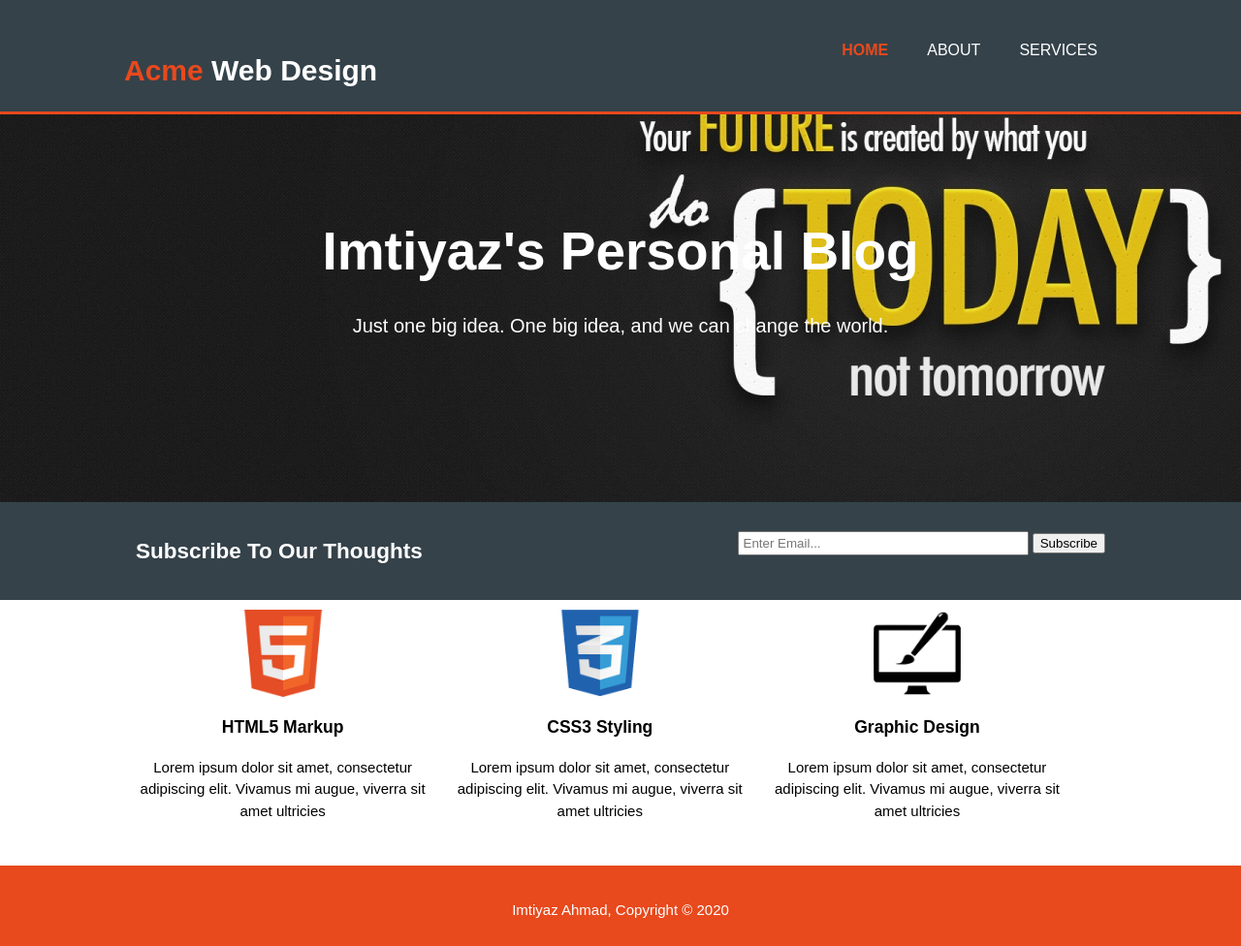
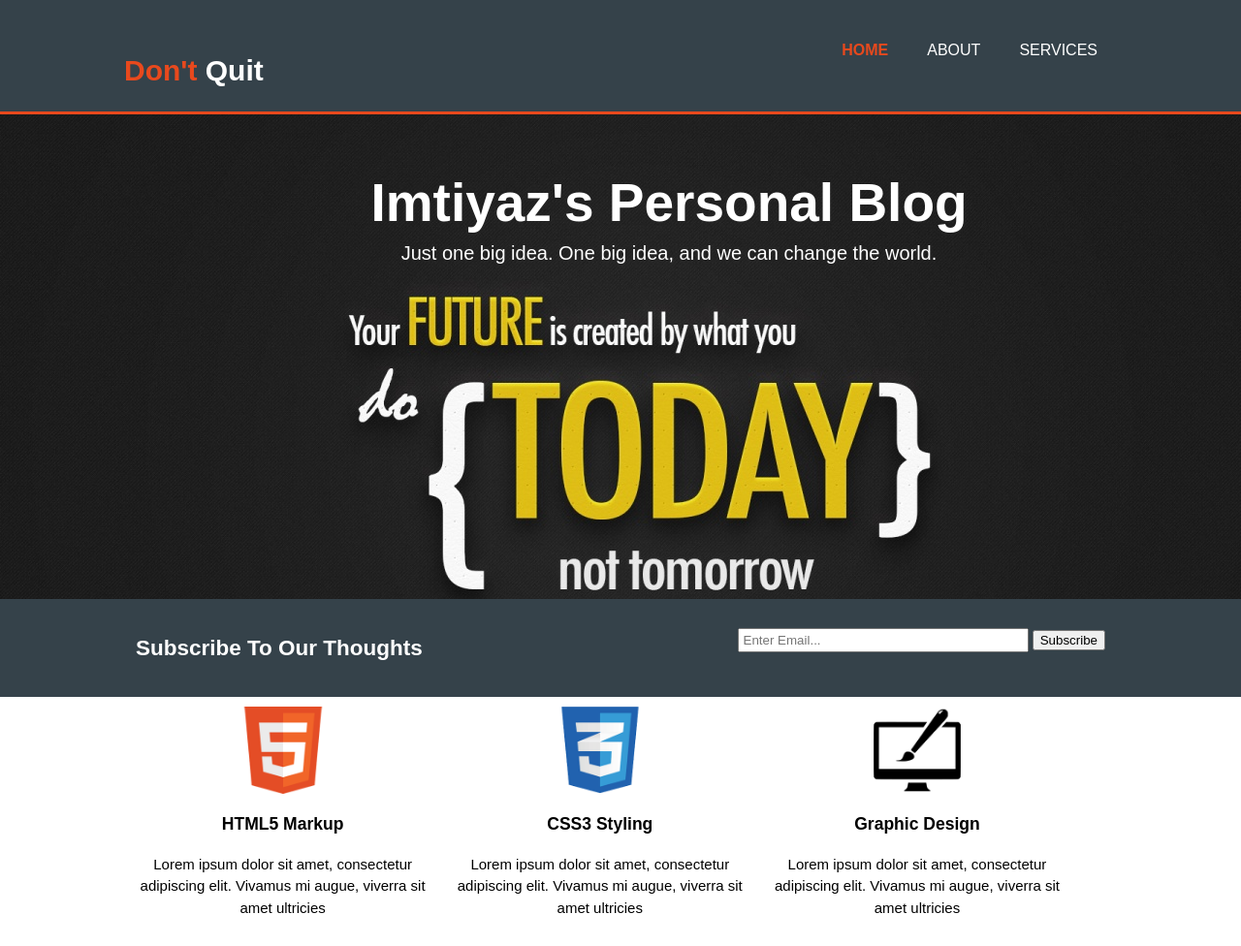
Before and after one commit to imtiyaz15/MCA_Mini-project, a plain HTML site: page index1.html in a window 1280 px wide. Shown: the top 976 px of the page at 97% size. Drawn offline with Linux system fonts and the light colour scheme.

Commit message:
UI Changes performed

```diff
--- a/index1.html
+++ b/index1.html
@@ -12,7 +12,7 @@
       <header>
         <div class="container">
           <div id="branding">
-            <h1><span class="highlight">Acme</span> Web Design</h1>
+            <h1><span class="highlight">Don't</span> Quit</h1>
           </div>
           <nav>
             <ul>
--- a/style1.css
+++ b/style1.css
@@ -43,23 +43,32 @@ ul {
     color: #e8491d;
     font-weight: bold;
   }
+
   header a:hover {
     color: #cccccc;
     font-weight: bold;
   }
   #showcase {
-    min-height: 400px;
-    background: url('showcase.jpg') no-repeat 0 -400px;
-    text-align: center;
+    min-height: 500px;
+    background: url('showcase.jpg') no-repeat 0 -200px;
     color: #ffffff;
+	margin-left: -300px
   }
   #showcase h1 {
-    margin-top: 100px;
+    margin-top: 50px;
     font-size: 55px;
     margin-bottom: 10px;
+	text-align: center;
+	margin-right: -400px
+
+
   }
   #showcase p {
     font-size: 20px;
+	padding: 5px;
+	text-align: center;
+	margin-top: -20px;
+	margin-right: -400px
   }
   #newsletter {
     padding: 15px;
```
